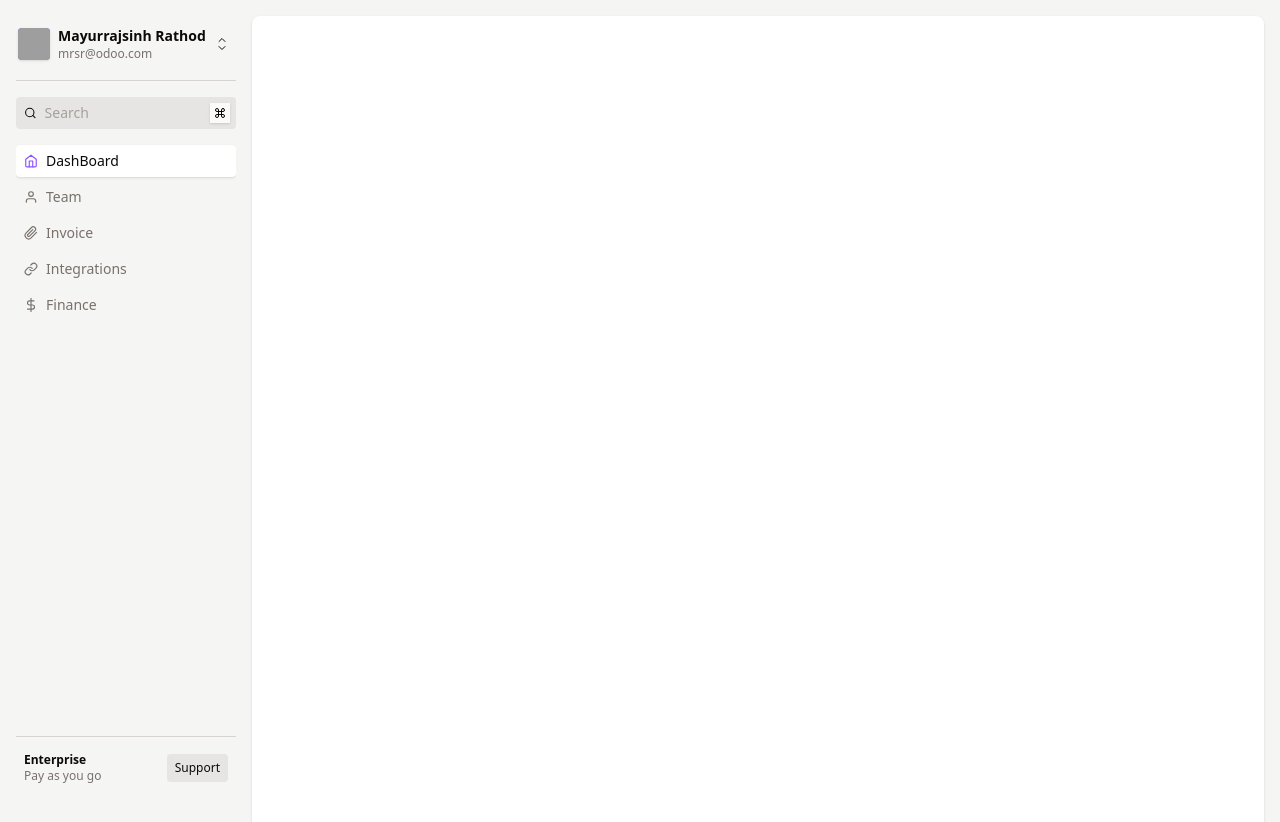
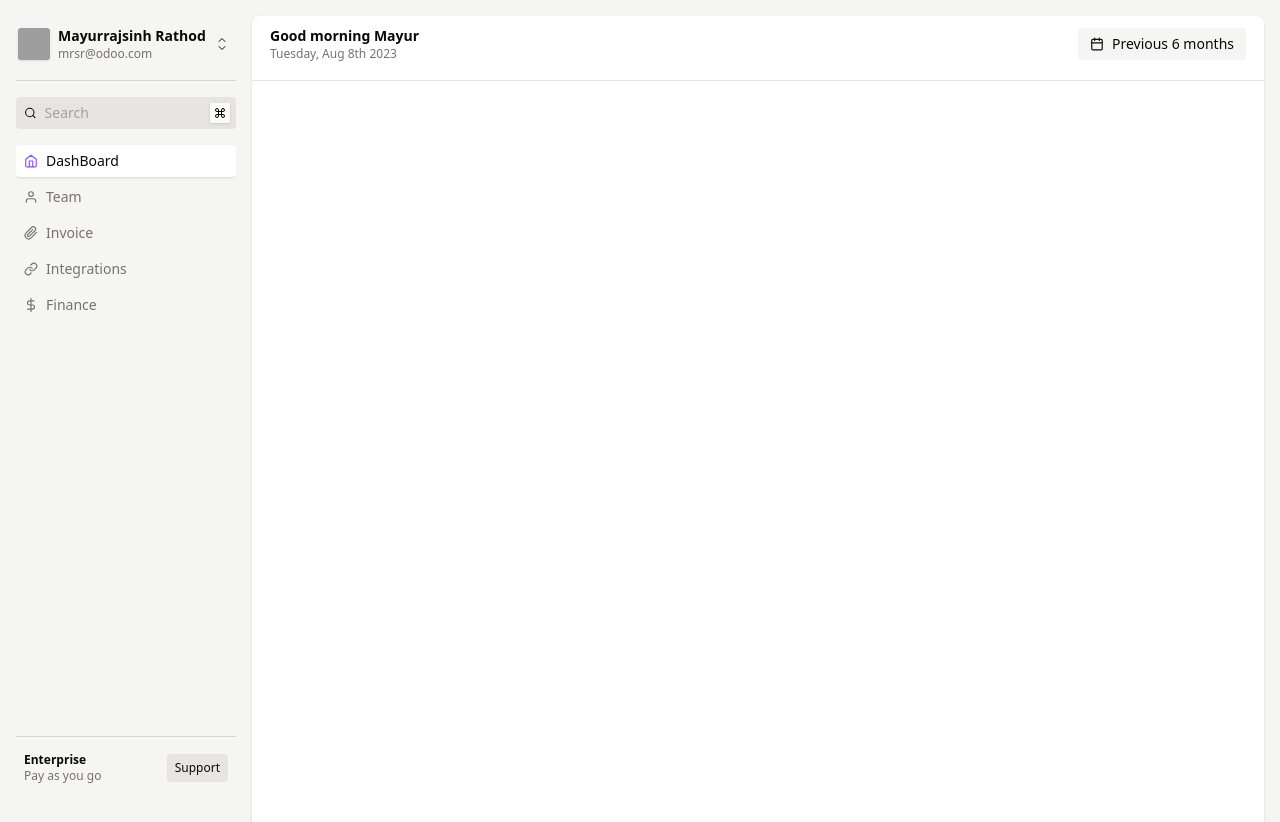
Before and after one commit to Mayur26061/Dashboard, a Next.js app: page / in a window 1280 px wide. Shown: the top 822 px of the page. Built offline with nearby package versions, Linux system fonts and the light colour scheme; grey boxes are pictures that could not be loaded.

Commit message:
Adding Topbar for dashboard

```diff
--- a/app/components/Dashboard/Dashboard.tsx
+++ b/app/components/Dashboard/Dashboard.tsx
@@ -1,7 +1,10 @@
 import React from "react";
+import Topbar from "./Topbar";
 
 const Dashboard = () => {
-  return <div className="bg-white rounded-lg pb-3 shadow h-[200vh]"></div>;
+  return <div className="bg-white rounded-lg pb-3 shadow h-[200vh]">
+    <Topbar/>
+  </div>;
 };
 
 export default Dashboard;
--- /dev/null
+++ b/app/components/Dashboard/Topbar.tsx
@@ -0,0 +1,23 @@
+import React from "react";
+import { FiCalendar } from "react-icons/fi";
+
+const Topbar = () => {
+  return (
+    <div className="border-b mb-4 mt-2 px-4 pb-4 border-stone-200">
+      <div className="flex items-center justify-between p-0.5">
+        <div>
+          <span className="text-sm font-bold block">Good morning Mayur</span>
+          <span className="text-xs block text-stone-500">
+            Tuesday, Aug 8th 2023
+          </span>
+        </div>
+        <button className="flex text-sm items-center gap-2 bg-stone-100 transition-color hover:bg-violet-100 hover:text-violet-700 py-1.5 px-3 rounded">
+          <FiCalendar />
+          <span>Previous 6 months</span>
+        </button>
+      </div>
+    </div>
+  );
+};
+
+export default Topbar;
```
